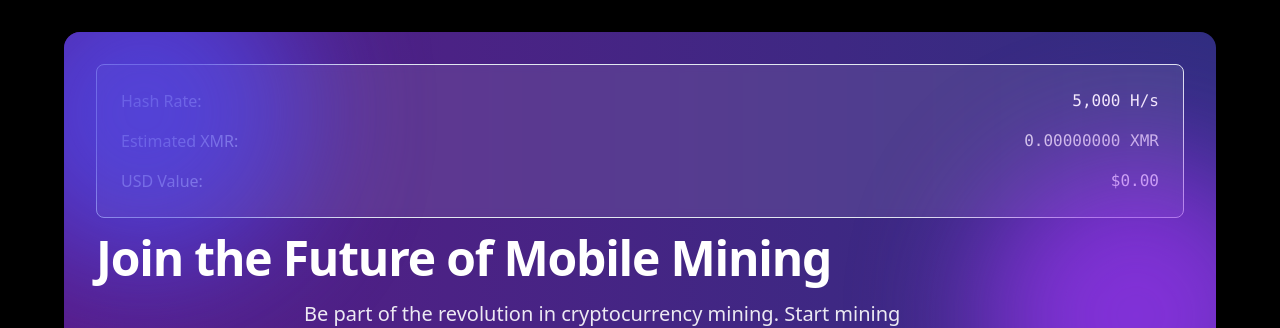
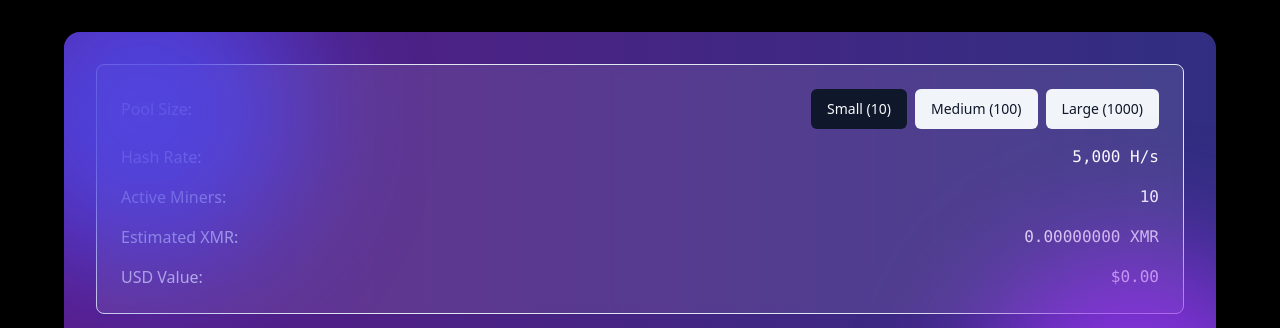
Before and after one commit to DevGruGold/xmrtbanking, a React (Vite) app: page / in a window 1280 px wide. Shown: the top 328 px of the page. Built offline with nearby package versions, Linux system fonts and the light colour scheme.

Commit message:
Update mining animation for hash rates
Modified the animation to reflect the speed of mining at three different hash rates: 5,000 H/s (10 people), 50,000 H/s (100 people), and 500,000 H/s (1,000 people).
[skip gpt_engineer]

```diff
--- a/src/components/mining/MiningTicker.tsx
+++ b/src/components/mining/MiningTicker.tsx
@@ -1,32 +1,90 @@
 import React, { useState, useEffect } from 'react';
 import { Card } from '@/components/ui/card';
+import { Button } from '@/components/ui/button';
 
 const MiningTicker = () => {
   const [earnings, setEarnings] = useState(0);
-  const hashRate = 5000; // 5,000 H/s
-  const xmrPerHashPerDay = 0.000000001; // Approximate XMR per hash per day
+  const [poolSize, setPoolSize] = useState<'small' | 'medium' | 'large'>('small');
+
+  const poolConfigs = {
+    small: {
+      hashRate: 5000,
+      miners: 10,
+      xmrPerHashPerDay: 0.000000001,
+      animationSpeed: 'animate-[pulse_2s_cubic-bezier(0.4,0,0.6,1)_infinite]'
+    },
+    medium: {
+      hashRate: 50000,
+      miners: 100,
+      xmrPerHashPerDay: 0.0000000012, // 20% bonus for pool size
+      animationSpeed: 'animate-[pulse_1s_cubic-bezier(0.4,0,0.6,1)_infinite]'
+    },
+    large: {
+      hashRate: 500000,
+      miners: 1000,
+      xmrPerHashPerDay: 0.0000000015, // 50% bonus for pool size
+      animationSpeed: 'animate-[pulse_0.5s_cubic-bezier(0.4,0,0.6,1)_infinite]'
+    }
+  };
 
   useEffect(() => {
     const calculateEarnings = () => {
-      // Calculate earnings per second based on hash rate
-      const earningsPerSecond = (hashRate * xmrPerHashPerDay) / (24 * 60 * 60);
+      const config = poolConfigs[poolSize];
+      const earningsPerSecond = (config.hashRate * config.xmrPerHashPerDay) / (24 * 60 * 60);
       setEarnings(prev => prev + earningsPerSecond);
     };
 
     const timer = setInterval(calculateEarnings, 1000);
     return () => clearInterval(timer);
-  }, []);
+  }, [poolSize]);
+
+  const handlePoolSizeChange = (size: 'small' | 'medium' | 'large') => {
+    setPoolSize(size);
+    setEarnings(0); // Reset earnings when changing pool size
+  };
+
+  const currentConfig = poolConfigs[poolSize];
 
   return (
     <Card className="bg-white/10 backdrop-blur-sm p-6 w-full">
       <div className="space-y-4">
         <div className="flex justify-between items-center">
+          <span className="text-white/80">Pool Size:</span>
+          <div className="flex gap-2">
+            <Button
+              variant={poolSize === 'small' ? 'default' : 'secondary'}
+              onClick={() => handlePoolSizeChange('small')}
+              className="text-sm"
+            >
+              Small (10)
+            </Button>
+            <Button
+              variant={poolSize === 'medium' ? 'default' : 'secondary'}
+              onClick={() => handlePoolSizeChange('medium')}
+              className="text-sm"
+            >
+              Medium (100)
+            </Button>
+            <Button
+              variant={poolSize === 'large' ? 'default' : 'secondary'}
+              onClick={() => handlePoolSizeChange('large')}
+              className="text-sm"
+            >
+              Large (1000)
+            </Button>
+          </div>
+        </div>
+        <div className="flex justify-between items-center">
           <span className="text-white/80">Hash Rate:</span>
-          <span className="text-white font-mono">{hashRate.toLocaleString()} H/s</span>
+          <span className="text-white font-mono">{currentConfig.hashRate.toLocaleString()} H/s</span>
+        </div>
+        <div className="flex justify-between items-center">
+          <span className="text-white/80">Active Miners:</span>
+          <span className="text-white font-mono">{currentConfig.miners}</span>
         </div>
         <div className="flex justify-between items-center">
           <span className="text-white/80">Estimated XMR:</span>
-          <span className="text-white font-mono animate-pulse">
+          <span className={`text-white font-mono ${currentConfig.animationSpeed}`}>
             {earnings.toFixed(8)} XMR
           </span>
         </div>
```
